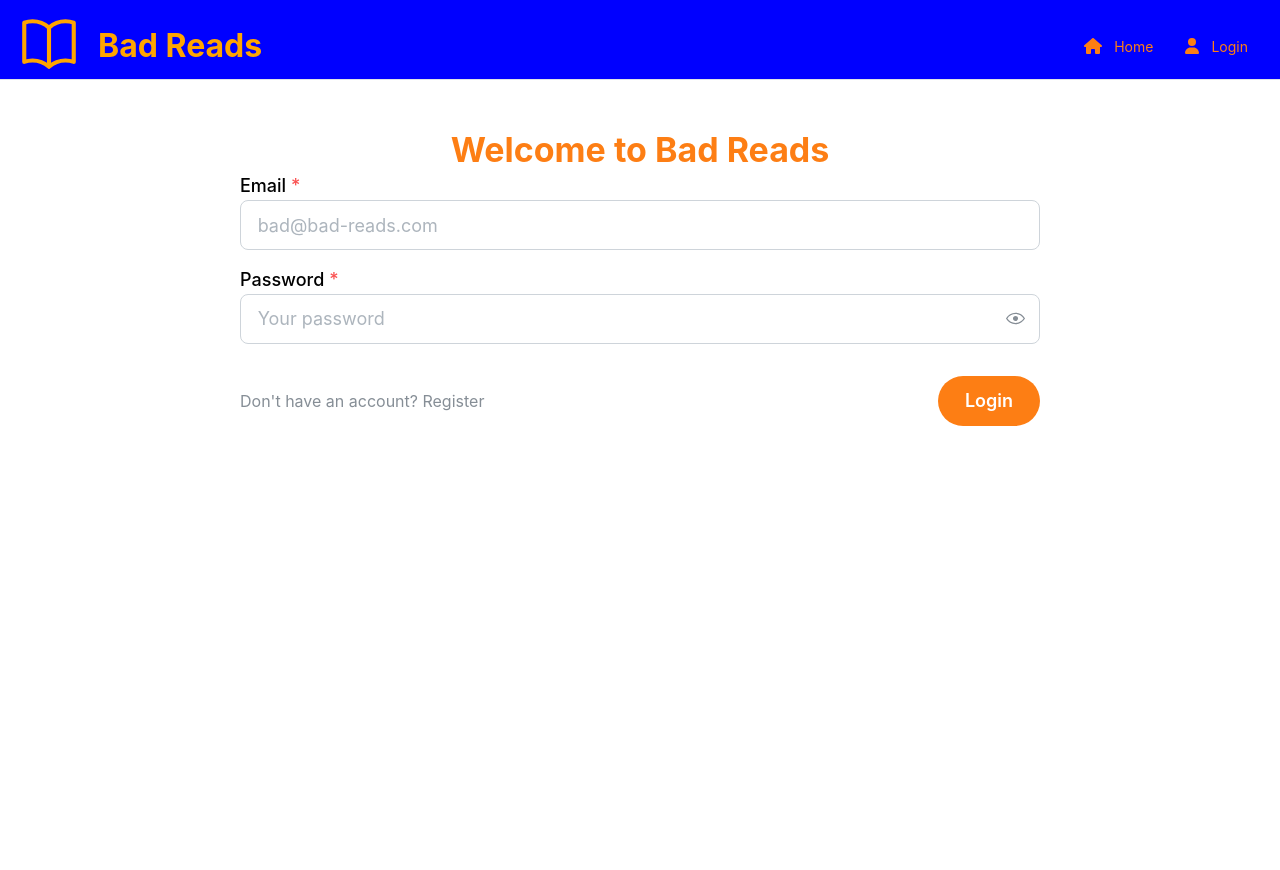
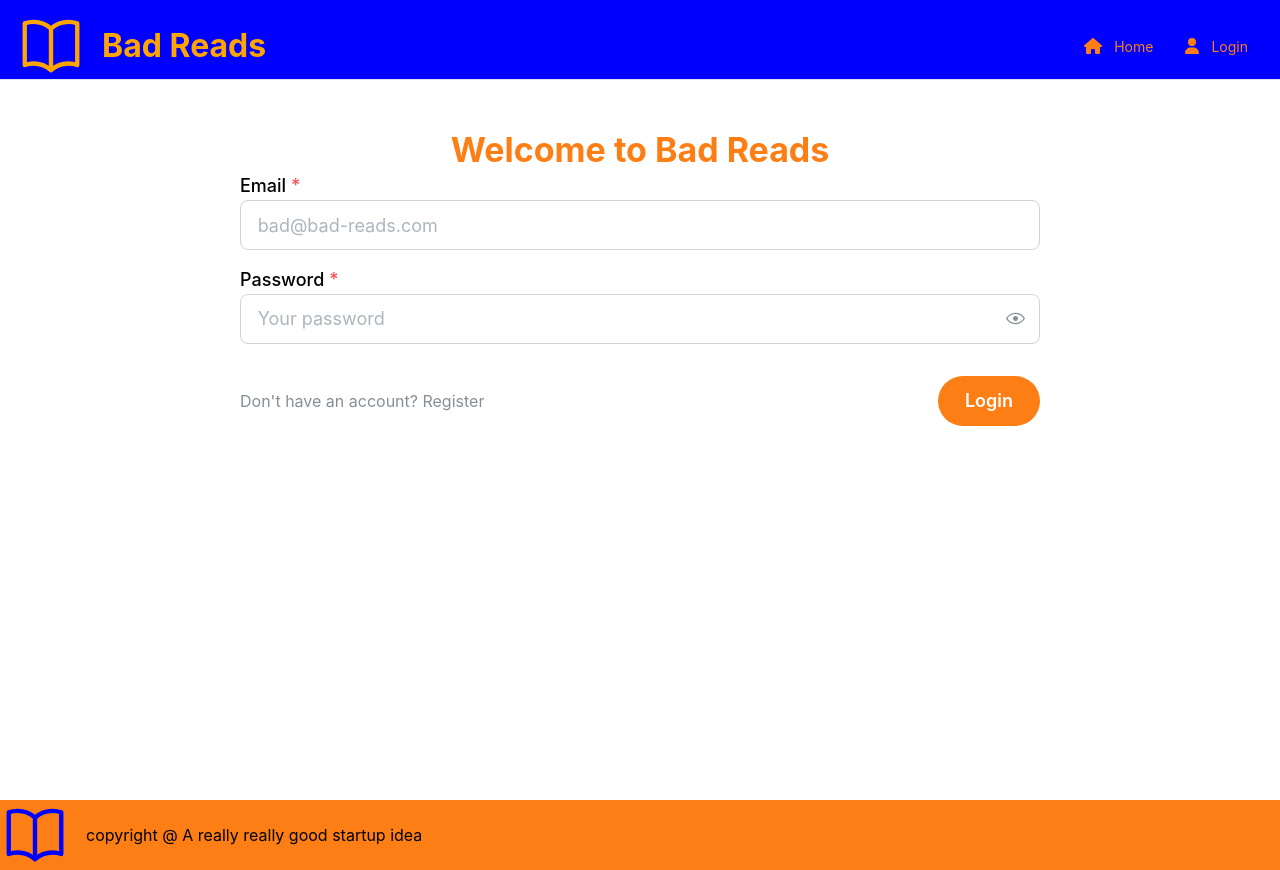
Before and after one commit to DTomusk/bad-reads, a React (Vite) app in the folder ui/: page /login in a window 1280 px wide. Before the commit the page ends 800 px from the top, so only its background shows below. Built offline with nearby package versions, Linux system fonts and the light colour scheme.

Commit message:
feature: added footer

```diff
--- a/ui/src/SiteShell.tsx
+++ b/ui/src/SiteShell.tsx
@@ -1,5 +1,6 @@
 import {
   AppShell,
+  AppShellFooter,
   Burger,
   Button,
   Center,
@@ -14,6 +15,9 @@ import Home from "./pages/Home";
 import Book from "./pages/Book";
 import Login from "./pages/Login";
 import Nav from "./components/Nav";
+import Footer from "./components/Footer";
+import BadReadLogo from "./components/BadReadLogo";
+import { height } from "@fortawesome/free-solid-svg-icons/faHome";
 
 const router = createBrowserRouter([
   {
@@ -46,13 +50,7 @@ export default function SiteShell() {
         <Group h="100%" px="md">
           <Group justify="space-between" style={{ flex: 1 }}>
             <Group>
-              <Image
-                h={70}
-                src="/bad-reads-logo.svg"
-                color="orange"
-                style={{ paddingBottom: "0.25rem" }}
-              />
-
+              <BadReadLogo />
               <h1 style={{ color: "orange" }}>Bad Reads</h1>
             </Group>
             <Group ml="xl" gap={0} visibleFrom="sm">
@@ -69,6 +67,8 @@ export default function SiteShell() {
       <AppShell.Main>
         <RouterProvider router={router} />
       </AppShell.Main>
+
+      <Footer />
     </AppShell>
   );
 }
--- /dev/null
+++ b/ui/src/components/BadReadLogo.tsx
@@ -0,0 +1,25 @@
+export default function BadReadLogo({
+  height,
+  color,
+}: {
+  height?: string;
+  color?: string;
+}) {
+  return (
+    <svg
+      xmlns="http://www.w3.org/2000/svg"
+      fill="none"
+      viewBox="0 0 24 24"
+      stroke-width="1.5"
+      stroke="currentColor"
+      height={height ?? "70px"}
+    >
+      <path
+        stroke={color ?? "orange"}
+        stroke-linecap="round"
+        stroke-linejoin="round"
+        d="M12 6.042A8.967 8.967 0 0 0 6 3.75c-1.052 0-2.062.18-3 .512v14.25A8.987 8.987 0 0 1 6 18c2.305 0 4.408.867 6 2.292m0-14.25a8.966 8.966 0 0 1 6-2.292c1.052 0 2.062.18 3 .512v14.25A8.987 8.987 0 0 0 18 18a8.967 8.967 0 0 0-6 2.292m0-14.25v14.25"
+      />
+    </svg>
+  );
+}
--- a/ui/src/components/BookCard.tsx
+++ b/ui/src/components/BookCard.tsx
@@ -43,7 +43,13 @@ export default function BookCard({
           </Group>
         </Stack>
       </Modal>
-      <Card shadow="sm" padding="lg" radius="md" withBorder>
+      <Card
+        shadow="sm"
+        padding="lg"
+        radius="md"
+        withBorder
+        style={{ width: "20rem", height: "20rem" }}
+      >
         <Card.Section>
           <Image src={picture} height={160} alt={`${title} image`} />
         </Card.Section>
--- /dev/null
+++ b/ui/src/components/Footer.tsx
@@ -0,0 +1,13 @@
+import { Text, Group } from "@mantine/core";
+import BadReadLogo from "./BadReadLogo";
+
+export default function Footer() {
+  return (
+    <Group style={{ backgroundColor: "var(--mantine-color-orange-filled)" }}>
+      <BadReadLogo color="blue" />
+      <Group>
+        <Text>copyright @ A really really good startup idea</Text>
+      </Group>
+    </Group>
+  );
+}
--- /dev/null
+++ b/ui/src/components/LoginForm.tsx
@@ -0,0 +1,107 @@
+import {
+  Stack,
+  TextInput,
+  PasswordInput,
+  Checkbox,
+  Group,
+  Anchor,
+  Button,
+} from "@mantine/core";
+
+import { useForm } from "@mantine/form";
+import { upperFirst, useToggle } from "@mantine/hooks";
+
+export default function LoginForm() {
+  const [type, toggle] = useToggle(["login", "register"]);
+  const form = useForm({
+    initialValues: {
+      email: "",
+      name: "",
+      password: "",
+      terms: true,
+    },
+
+    validate: {
+      email: (val) => (/^\S+@\S+$/.test(val) ? null : "Invalid email"),
+      password: (val) =>
+        val.length <= 6
+          ? "Password should include at least 6 characters"
+          : null,
+    },
+  });
+  return (
+    <form onSubmit={form.onSubmit(() => {})}>
+      <Stack>
+        {type === "register" && (
+          <TextInput
+            label="Name"
+            placeholder="Your name"
+            value={form.values.name}
+            onChange={(event) =>
+              form.setFieldValue("name", event.currentTarget.value)
+            }
+            radius="md"
+            size="lg"
+          />
+        )}
+
+        <TextInput
+          required
+          label="Email"
+          placeholder="bad@bad-reads.com"
+          value={form.values.email}
+          onChange={(event) =>
+            form.setFieldValue("email", event.currentTarget.value)
+          }
+          error={form.errors.email && "Invalid email"}
+          radius="md"
+          size="lg"
+        />
+
+        <PasswordInput
+          required
+          label="Password"
+          placeholder="Your password"
+          value={form.values.password}
+          onChange={(event) =>
+            form.setFieldValue("password", event.currentTarget.value)
+          }
+          error={
+            form.errors.password &&
+            "Password should include at least 6 characters"
+          }
+          radius="md"
+          size="lg"
+        />
+
+        {type === "register" && (
+          <Checkbox
+            label="I accept terms and conditions"
+            checked={form.values.terms}
+            onChange={(event) =>
+              form.setFieldValue("terms", event.currentTarget.checked)
+            }
+            size="lg"
+          />
+        )}
+      </Stack>
+
+      <Group justify="space-between" mt="xl">
+        <Anchor
+          component="button"
+          type="button"
+          c="dimmed"
+          onClick={() => toggle()}
+          size="md"
+        >
+          {type === "register"
+            ? "Already have an account? Login"
+            : "Don't have an account? Register"}
+        </Anchor>
+        <Button type="submit" radius="xl" size="lg" color="orange">
+          {upperFirst(type)}
+        </Button>
+      </Group>
+    </form>
+  );
+}
--- a/ui/src/pages/Home.tsx
+++ b/ui/src/pages/Home.tsx
@@ -55,6 +55,12 @@ export default function Home() {
           {test.map((item) => (
             <BookCard {...item} />
           ))}
+          {test.map((item) => (
+            <BookCard {...item} />
+          ))}
+          {test.map((item) => (
+            <BookCard {...item} />
+          ))}
         </Group>
       </Center>
     </>
--- a/ui/src/pages/Login.tsx
+++ b/ui/src/pages/Login.tsx
@@ -13,28 +13,9 @@ import {
   TextInput,
   Title,
 } from "@mantine/core";
-import { useForm } from "@mantine/form";
-import { upperFirst, useToggle } from "@mantine/hooks";
+import LoginForm from "../components/LoginForm";
 
 export default function LoginPage() {
-  const [type, toggle] = useToggle(["login", "register"]);
-  const form = useForm({
-    initialValues: {
-      email: "",
-      name: "",
-      password: "",
-      terms: true,
-    },
-
-    validate: {
-      email: (val) => (/^\S+@\S+$/.test(val) ? null : "Invalid email"),
-      password: (val) =>
-        val.length <= 6
-          ? "Password should include at least 6 characters"
-          : null,
-    },
-  });
-
   return (
     <Center>
       <Paper
@@ -51,79 +32,7 @@ export default function LoginPage() {
         >
           Welcome to Bad Reads
         </Title>
-        <form onSubmit={form.onSubmit(() => {})}>
-          <Stack>
-            {type === "register" && (
-              <TextInput
-                label="Name"
-                placeholder="Your name"
-                value={form.values.name}
-                onChange={(event) =>
-                  form.setFieldValue("name", event.currentTarget.value)
-                }
-                radius="md"
-                size="lg"
-              />
-            )}
-
-            <TextInput
-              required
-              label="Email"
-              placeholder="bad@bad-reads.com"
-              value={form.values.email}
-              onChange={(event) =>
-                form.setFieldValue("email", event.currentTarget.value)
-              }
-              error={form.errors.email && "Invalid email"}
-              radius="md"
-              size="lg"
-            />
-
-            <PasswordInput
-              required
-              label="Password"
-              placeholder="Your password"
-              value={form.values.password}
-              onChange={(event) =>
-                form.setFieldValue("password", event.currentTarget.value)
-              }
-              error={
-                form.errors.password &&
-                "Password should include at least 6 characters"
-              }
-              radius="md"
-              size="lg"
-            />
-
-            {type === "register" && (
-              <Checkbox
-                label="I accept terms and conditions"
-                checked={form.values.terms}
-                onChange={(event) =>
-                  form.setFieldValue("terms", event.currentTarget.checked)
-                }
-                size="lg"
-              />
-            )}
-          </Stack>
-
-          <Group justify="space-between" mt="xl">
-            <Anchor
-              component="button"
-              type="button"
-              c="dimmed"
-              onClick={() => toggle()}
-              size="md"
-            >
-              {type === "register"
-                ? "Already have an account? Login"
-                : "Don't have an account? Register"}
-            </Anchor>
-            <Button type="submit" radius="xl" size="lg" color="orange">
-              {upperFirst(type)}
-            </Button>
-          </Group>
-        </form>
+        <LoginForm />
       </Paper>
     </Center>
   );
```
Also changed, not shown: ui/public/bad-reads-logo.svg (deleted), ui/public/logo.svg (deleted).
